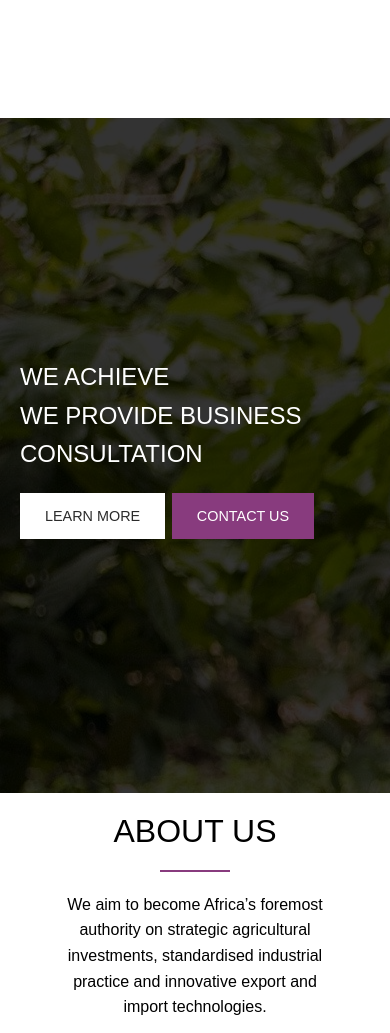
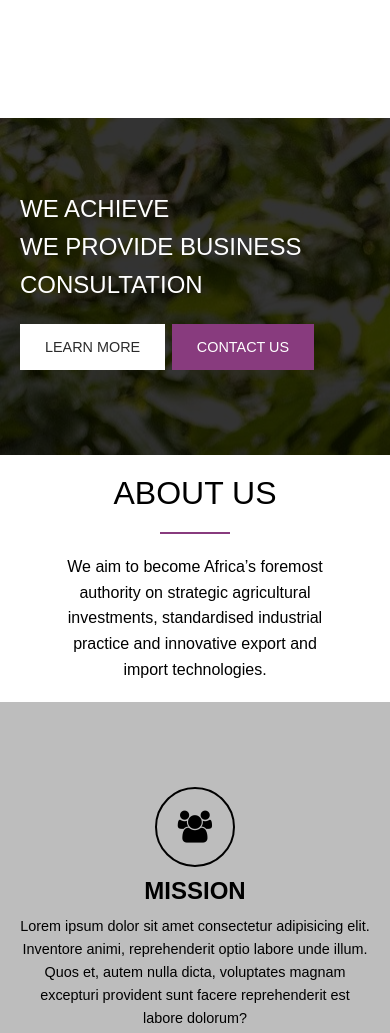
Before and after one commit to JackSparrow17/AchieversWebsite, a PHP site: page / in a window 390 px wide; the page is wider, and only the part inside the window is pictured. Shown: the part 220-1253 px from the top of that part. Run offline with PHP 8.4, Linux system fonts and the light colour scheme.

Commit message:
Mobile version

```diff
--- a/CSS/newhome.css
+++ b/CSS/newhome.css
@@ -537,7 +537,7 @@ did:hover div {
         width: 100%;
     }
     .action {
-        height: 80vh;
+        height: 40vh;
         padding: 0px 20px;
     }
     .action .header {
```
